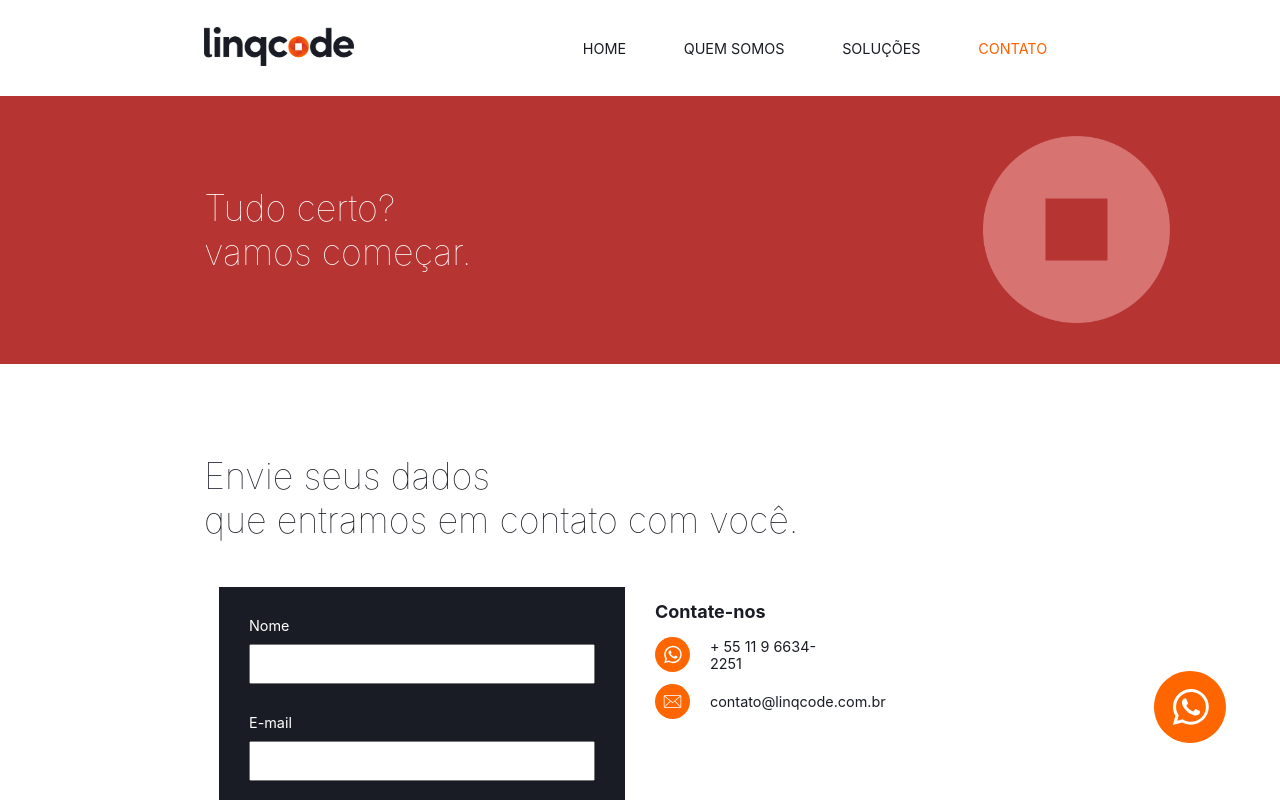
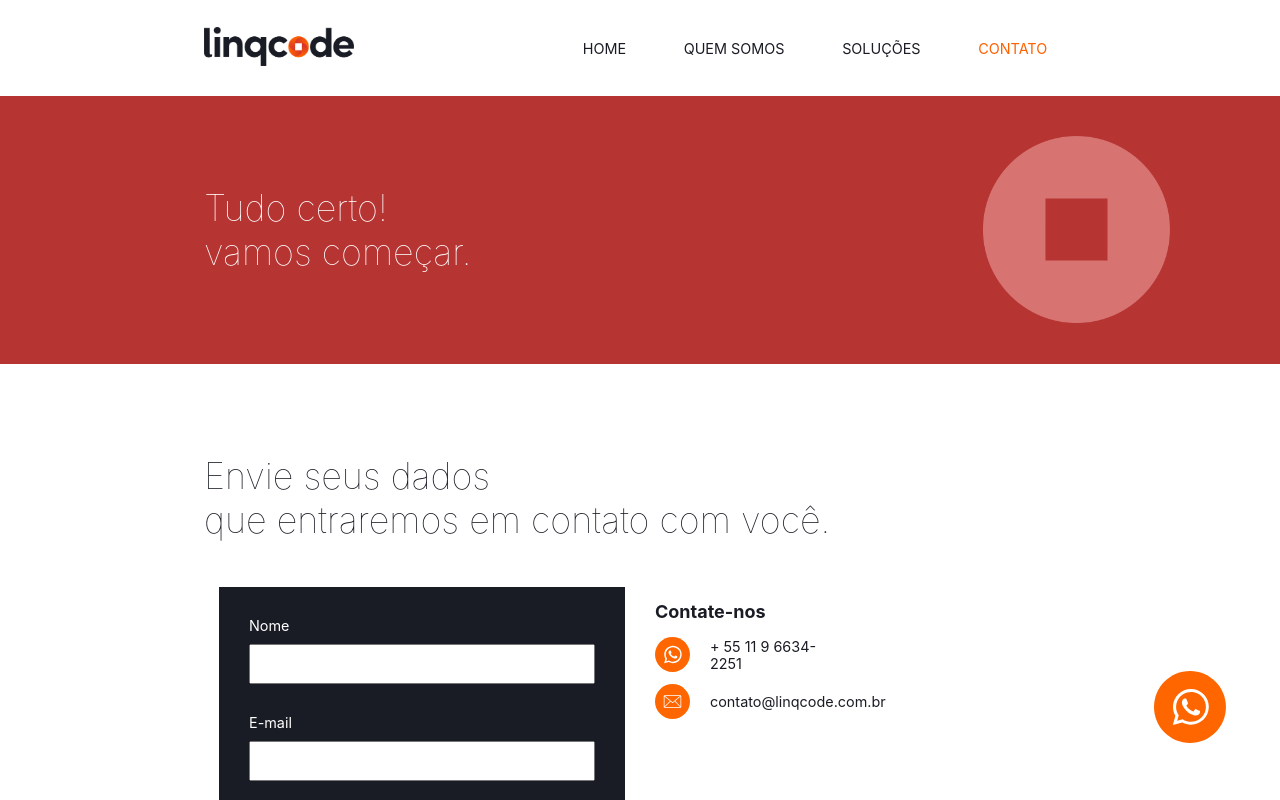
Before and after one commit to linqcode-org/site, a Next.js app: page /contato in a window 1280 px wide. Shown: the top 800 px of the page. Built offline with nearby package versions, Linux system fonts and the light colour scheme.

Commit message:
Ajuste ortografico

```diff
--- a/package.json
+++ b/package.json
@@ -3,7 +3,7 @@
   "version": "0.1.0",
   "private": true,
   "scripts": {
-    "start": "yarn install && next build && next start",
+    "start": "next start",
     "dev": "next dev",
     "build": "next build"
   },
--- a/pages/contato.js
+++ b/pages/contato.js
@@ -31,31 +31,16 @@ export default function Contato(){
                 <h1 className="section-title" style={{
                     color: "#FFF"
                 }}>
-                    Tudo certo? <br />
+                    Tudo certo! <br />
                     vamos começar.
                 </h1>
             </div>
         </section>
         <section>
             <div className="container">
-                <h1 className="section-title secondary" >Envie seus dados <br /> que entramos em contato com você.</h1>
+                <h1 className="section-title secondary" >Envie seus dados <br /> que entraremos em contato com você.</h1>
                 <div className="col-6">
                     <FormContato className={styles.formulario} />
-                    {/* <form id="formulario" className={`${styles.formulario}`} onSubmit={(event) => handleSubmit(event)}>
-                        <label>Nome</label>
-                        <input id="nome" name="nome" required />
-                        <label>E-mail</label>
-                        <input id="email" nome="email" type="email" required />
-                        <label>Empresa</label>
-                        <input id="empresa" nome="empresa" />
-                        <label>Telefone</label>
-                        <input id="telefone" nome="telefone" required />
-                        <label>Assunto</label>
-                        <input id="assunto" nome="assunto" required />
-                        <label>Mensagem</label>
-                        <textarea id="mensagem" nome="mensagem" required />
-                        <button type="submit">Enviar</button>
-                    </form> */}
                 </div>
                 <div className="col-3">
                     <div style={{
--- a/pages/index.js
+++ b/pages/index.js
@@ -152,7 +152,7 @@ export default function Home() {
 
        <section>
          <div className="container">
-          <h1 className="section-title secondary" >Envie seus dados <br /> que entramos em contato com você.</h1>
+          <h1 className="section-title secondary" >Envie seus dados <br /> que entraremos em contato com você.</h1>
           <FormContato className={styles.formulario} />
          </div>
        </section>
```
